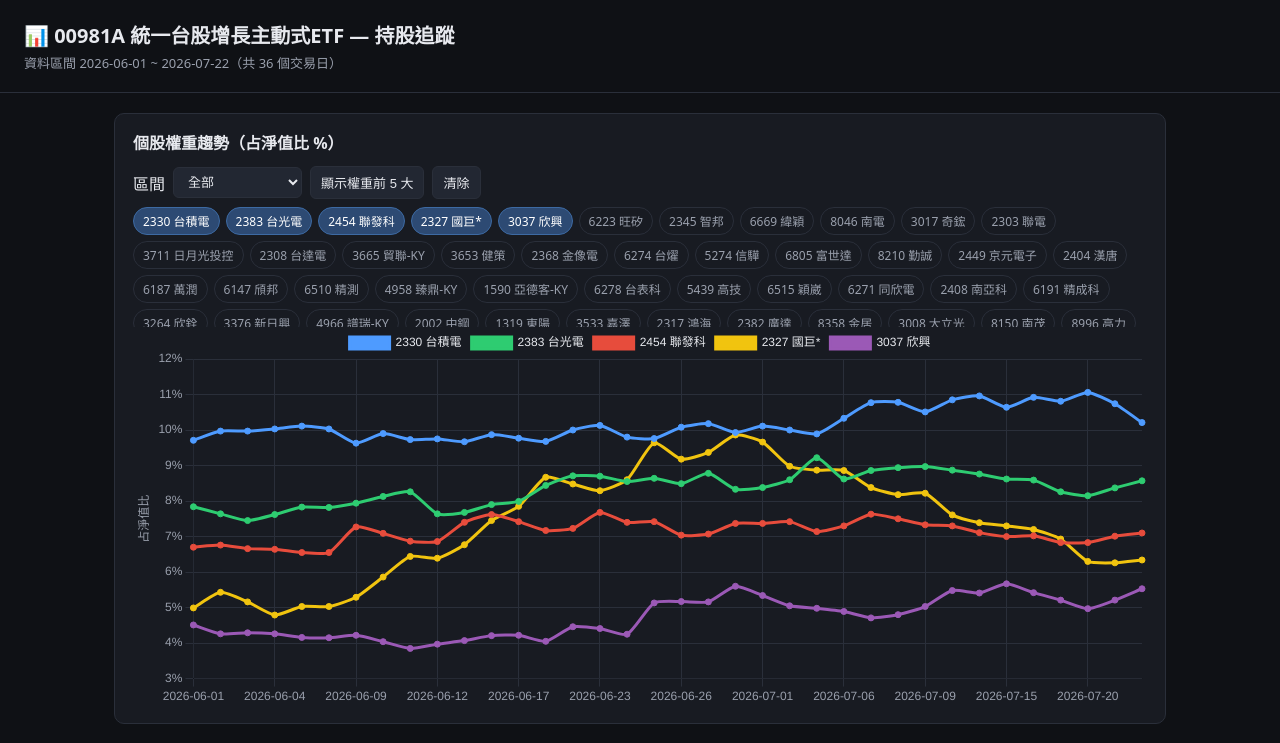
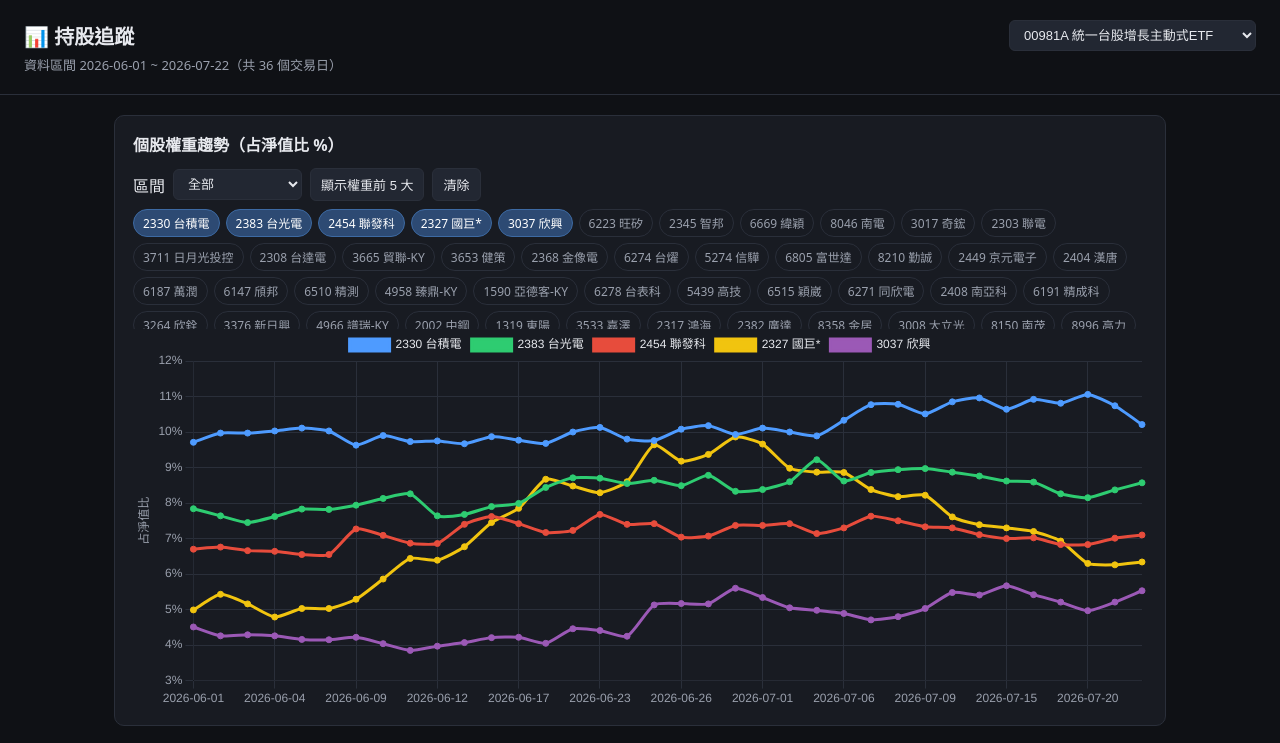
Before and after one commit to pcchou102/daily-routine, a plain HTML site: page docs/index.html in a window 1280 px wide. Shown: the top 743 px of the page. Drawn offline with nearby package versions, Linux system fonts and the light colour scheme.

Commit message:
feat: 儀表板新增 ETF 切換選單

```diff
--- a/docs/index.html
+++ b/docs/index.html
@@ -3,7 +3,7 @@
 <head>
   <meta charset="utf-8" />
   <meta name="viewport" content="width=device-width, initial-scale=1" />
-  <title>00981A 持股追蹤儀表板</title>
+  <title>ETF 持股追蹤儀表板</title>
   <script src="https://cdn.jsdelivr.net/npm/chart.js@4"></script>
   <style>
     :root { --bg:#0f1115; --card:#181b22; --fg:#e7e9ee; --muted:#9aa0ad; --up:#2ecc71; --down:#e74c3c; --line:#2a2f3a; }
@@ -33,7 +33,13 @@
 </head>
 <body>
   <header>
-    <h1>📊 00981A 統一台股增長主動式ETF — 持股追蹤</h1>
+    <div class="row" style="justify-content:space-between;">
+      <h1 id="title">📊 持股追蹤</h1>
+      <select id="fundSelect">
+        <option value="981a">00981A 統一台股增長主動式ETF</option>
+        <option value="991a">00991A 復華台灣未來50主動式ETF</option>
+      </select>
+    </div>
     <div class="sub" id="subtitle">載入中…</div>
   </header>
   <main>
```
